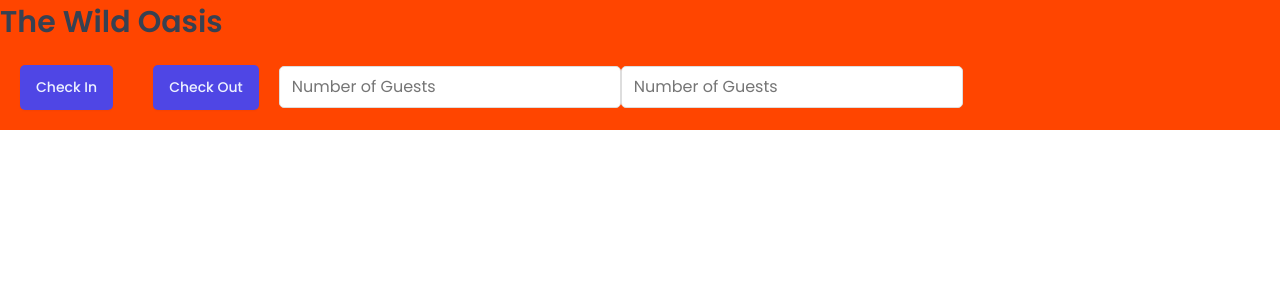
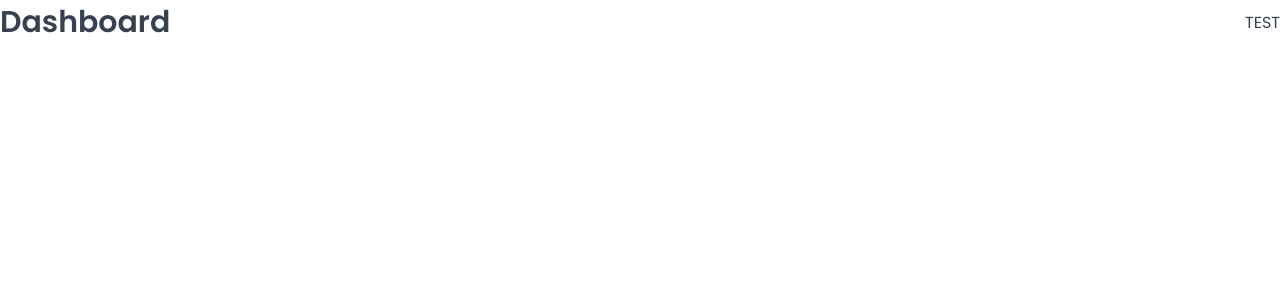
Before and after one commit to ngugikerei/the-wild-oasis, a React (Vite) app: page /dashboard in a window 1280 px wide. Shown: the top 300 px of the page. Built offline with nearby package versions, Linux system fonts and the light colour scheme; a web font is replaced by a local one.

Commit message:
fix routes

```diff
--- a/package.json
+++ b/package.json
@@ -12,6 +12,7 @@
   "dependencies": {
     "react": "^18.2.0",
     "react-dom": "^18.2.0",
+    "react-router-dom": "^6.28.0",
     "styled-components": "^6.1.13"
   },
   "devDependencies": {
--- a/src/App.jsx
+++ b/src/App.jsx
@@ -1,30 +1,33 @@
-import styled from "styled-components";
+import { BrowserRouter, Navigate, Route, Routes } from "react-router-dom";
+import Dashboard from "./pages/Dashboard";
+import Account from "./pages/Account";
+import Bookings from "./pages/Bookings";
+import Cabins from "./pages/Cabins";
+import Login from "./pages/Login";
+import PageNotFound from "./pages/PageNotFound";
+import Settings from "./pages/Settings";
+import Users from "./pages/Users";
+
 import GlobalStyles from "./styles/GlobalStyles";
-import Button from "./ui/Button";
-import Input from "./ui/Input";
-
-const H1 = styled.h1`
-  font-size: 30px;
-
-  font-weight: 600;
-`;
-
-const StyledApp = styled.main`
-  background-color: orangered;
-  padding: 20pxS;
-`;
 
 export default function App() {
   return (
     <>
       <GlobalStyles />
-      <StyledApp>
-        <H1>The Wild Oasis </H1>
-        <Button>Check In </Button>
-        <Button>Check Out</Button>
-        <Input type="number" placeholder="Number of Guests"></Input>
-        <Input type="number" placeholder="Number of Guests"></Input>
-      </StyledApp>
+      <BrowserRouter>
+        <Routes>
+          <Route index element={<Navigate replace to="dashboard" />} />
+          <Route path="dashboard" element={<Dashboard />} />
+          <Route path="account" element={<Account />} />
+          <Route path="bookings" element={<Bookings />} />
+          <Route path="cabins" element={<Cabins />} />
+          <Route path="login" element={<Login />} />
+          <Route path="users" element={<Users />} />
+          <Route path="settings" element={<Settings />} />
+
+          <Route path="*" element={<PageNotFound />} />
+        </Routes>
+      </BrowserRouter>
     </>
   );
 }
--- a/src/ui/Button.jsx
+++ b/src/ui/Button.jsx
@@ -49,19 +49,16 @@
 };
 
 const Button = styled.button`
-  font-size: 1.4rem;
-  margin: 20px;
-  cursor: pointer;
-  padding: 1.2rem 1.6rem;
-  font-weight: 500;
   border: none;
   border-radius: var(--border-radius-sm);
-  background-color: var(--color-brand-600);
-  color: var(--color-brand-50);
   box-shadow: var(--shadow-sm);
-  &:hover {
-    background-color: var(--color-brand-700);
-  }
+  ${(props) => variations[props.variation]}
+  ${(props) => sizes[props.size]}
 `;
 
+Button.defaultProps = {
+  variation: "primary",
+  size: "medium",
+};
+
 export default Button;
--- /dev/null
+++ b/src/ui/Heading.jsx
@@ -0,0 +1,26 @@
+import styled, { css } from "styled-components";
+
+const Heading = styled.h1`
+  ${(props) =>
+    props.as === "h1" &&
+    css`
+      font-size: 3rem;
+      font-weight: 600;
+    `}
+
+  ${(props) =>
+    props.as === "h2" &&
+    css`
+      font-size: 2rem;
+      font-weight: 600;
+    `}
+
+    ${(props) =>
+    props.as === "h3" &&
+    css`
+      font-size: 2rem;
+      font-weight: 500;
+    `}
+`;
+
+export default Heading;
--- /dev/null
+++ b/src/ui/Row.jsx
@@ -0,0 +1,23 @@
+import styled, { css } from "styled-components";
+const Row = styled.div`
+  display: flex;
+  ${(props) =>
+    props.type === "horizontal" &&
+    css`
+      justify-content: space-between;
+      align-items: center;
+    `}
+
+  ${(props) =>
+    props.type === "vertical" &&
+    css`
+      flex-direction: column;
+      gap: 1.6rem;
+    `}
+`;
+
+Row.defaultProps = {
+  type: "vertical",
+};
+
+export default Row;
```
Also changed, not shown: 1 other file (tests, documents, lock files or other folders).
